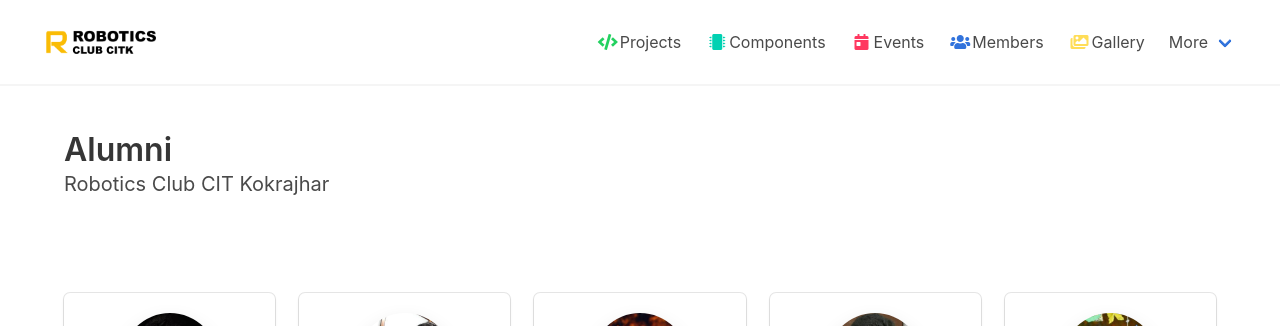
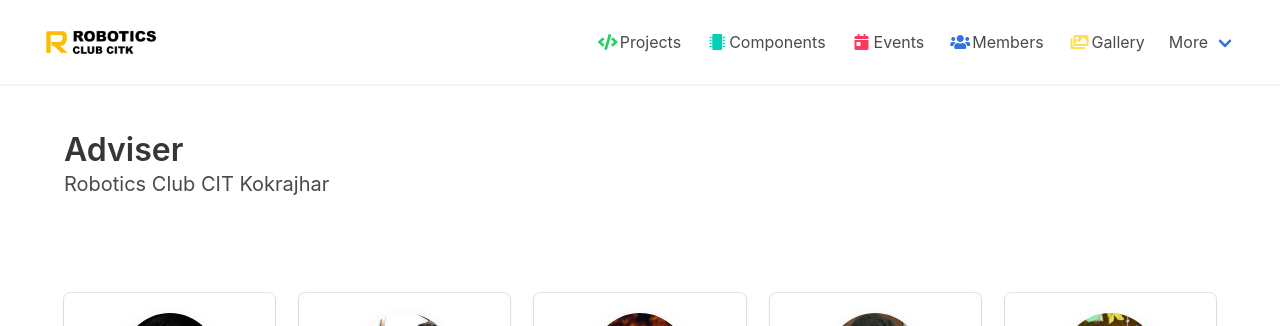
Before and after one commit to robotics-club-citk/robotics-club-citk.github.io, a Jekyll site: the page built from alumni.html, in a window 1280 px wide. Shown: the top 326 px of the page. Built offline with Jekyll 4.4.1, drawn with Linux system fonts in a browser that asks for light colours.

Commit message:
Update alumni.html

```diff
--- a/_layouts/alumni.html
+++ b/_layouts/alumni.html
@@ -5,7 +5,7 @@
 <!--title & links-->
 <div class="section">
   <div class="container">
-    <h1 class="title">Alumni</h1>
+    <h1 class="title">Adviser</h1>
     <h3 class="subtitle">Robotics Club CIT Kokrajhar</h3>
   </div>
 </div>
```
